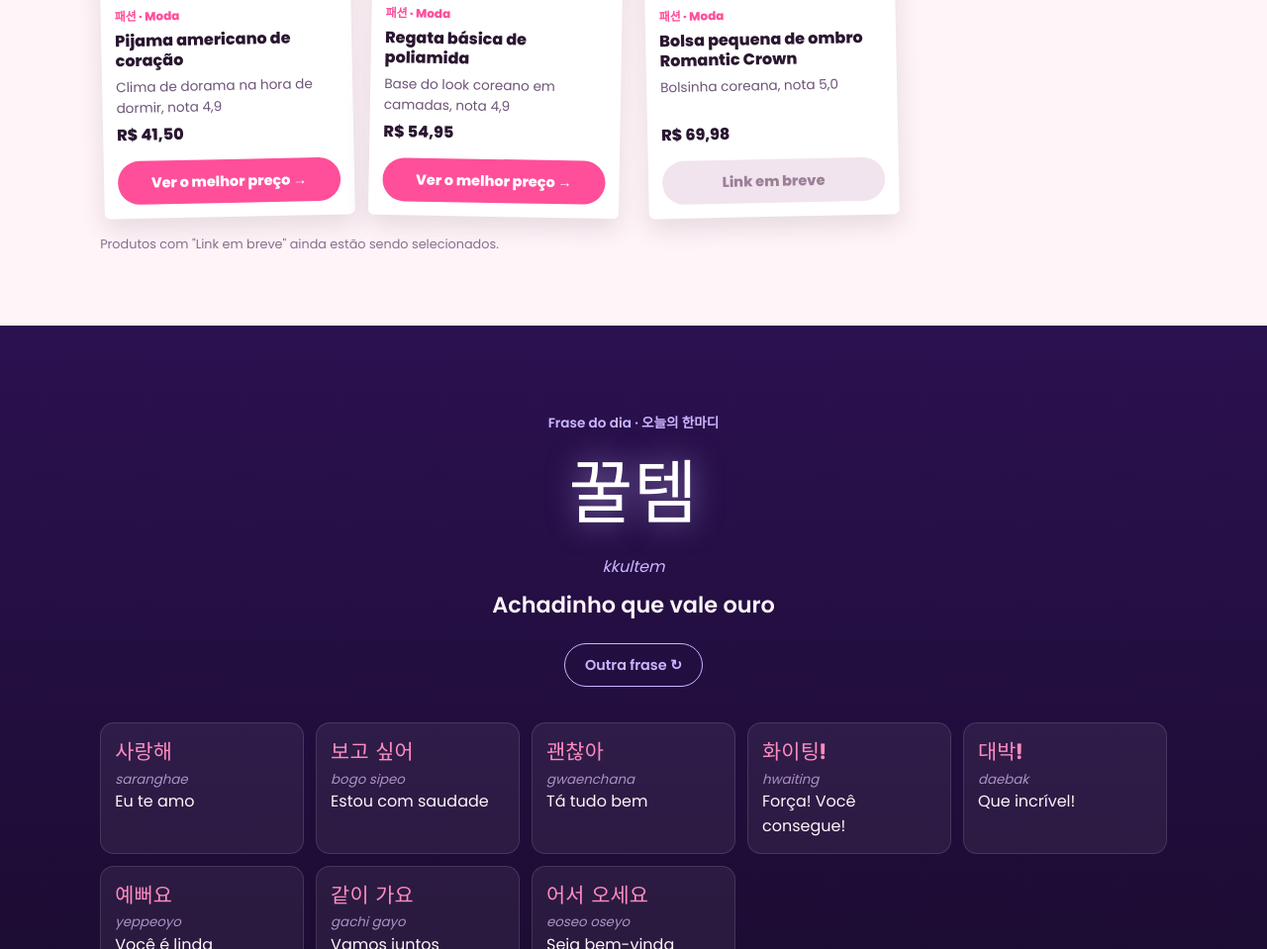
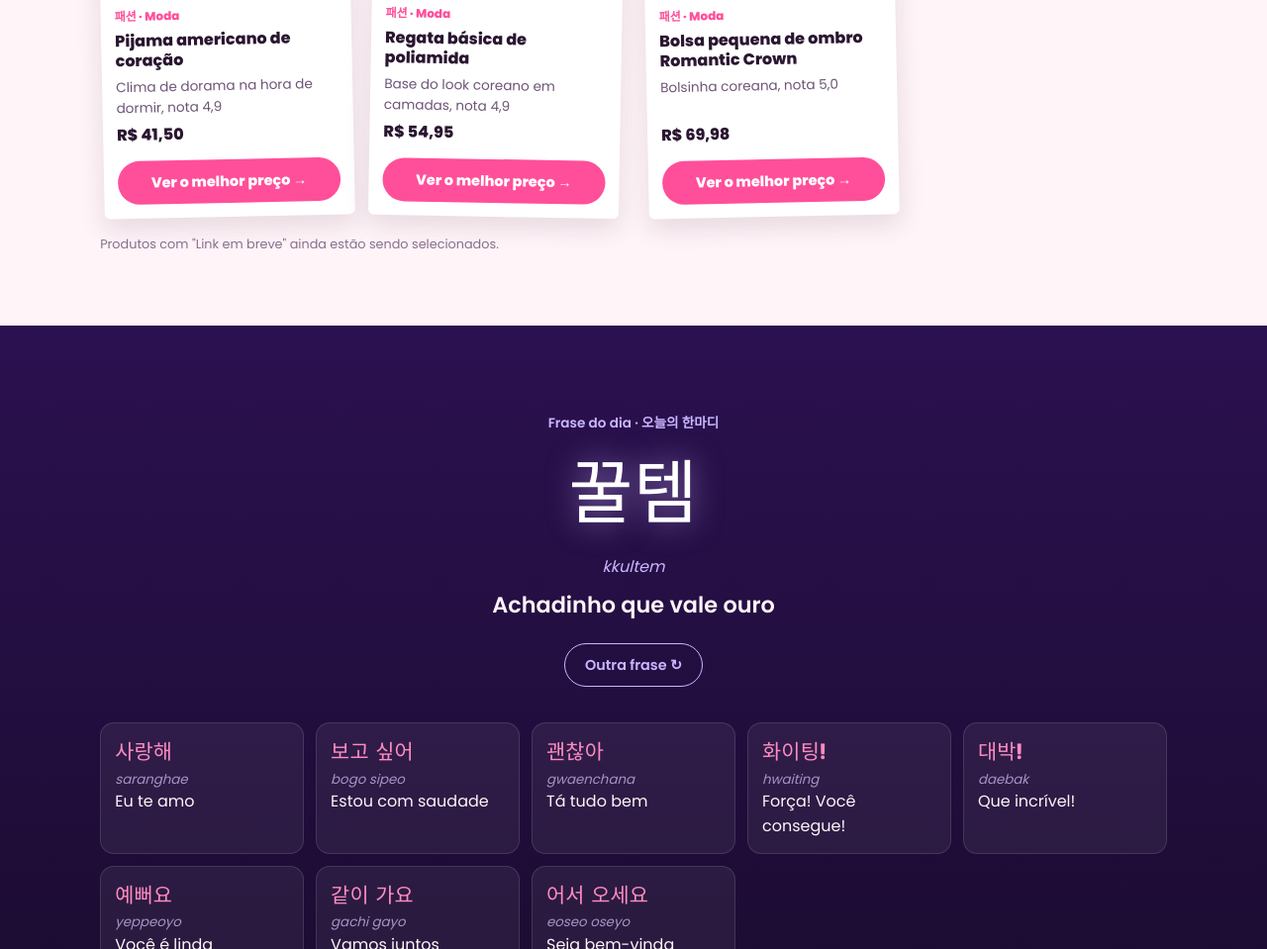
Before and after one commit to stevaum/achadinhoskoreanos, a plain HTML site: page index.html in a window 1280 px wide. Shown: the part 2743-3702 px from the top of the page at 99% size. Drawn offline with Linux system fonts and the light colour scheme.

Commit message:
Link de afiliado: Bolsa Romantic Crown

```diff
--- a/index.html
+++ b/index.html
@@ -261,7 +261,7 @@ const PRODUTOS = [
   {nome:"Kit 4 baby doll short doll", categoria:"roupas", kr:"잠옷", motivo:"4 pijamas fresquinhos, ótimo pra presente", preco:"R$ 49,90", link:"https://s.shopee.com.br/60TN1DWSJ9", loja:"Shopee", imagem:"", cor:"linear-gradient(135deg,#3a1466,#c9b6ff)"},
   {nome:"Pijama americano de coração", categoria:"roupas", kr:"하트", motivo:"Clima de dorama na hora de dormir, nota 4,9", preco:"R$ 41,50", link:"https://s.shopee.com.br/3LSbqMJsW0", loja:"Shopee", imagem:"", cor:"linear-gradient(135deg,#ff4f9a,#c9b6ff)"},
   {nome:"Regata básica de poliamida", categoria:"roupas", kr:"기본", motivo:"Base do look coreano em camadas, nota 4,9", preco:"R$ 54,95", link:"https://s.shopee.com.br/8AXrbImavp", loja:"Shopee", imagem:"", cor:"linear-gradient(135deg,#fff4f8,#c9b6ff)"},
-  {nome:"Bolsa pequena de ombro Romantic Crown", categoria:"roupas", kr:"가방", motivo:"Bolsinha coreana, nota 5,0", preco:"R$ 69,98", link:"", loja:"Shopee", imagem:"", cor:"linear-gradient(135deg,#ffd36e,#c9b6ff)"}
+  {nome:"Bolsa pequena de ombro Romantic Crown", categoria:"roupas", kr:"가방", motivo:"Bolsinha coreana, nota 5,0", preco:"R$ 69,98", link:"https://s.shopee.com.br/20xEG0dzZa", loja:"Shopee", imagem:"", cor:"linear-gradient(135deg,#ffd36e,#c9b6ff)"}
 ];
 const INSTAGRAM = "https://www.instagram.com/koreanosachadinhos/";
 const WHATSAPP_LOJA = "5587999282925"; // número da loja (DDI+DDD+número)
```
